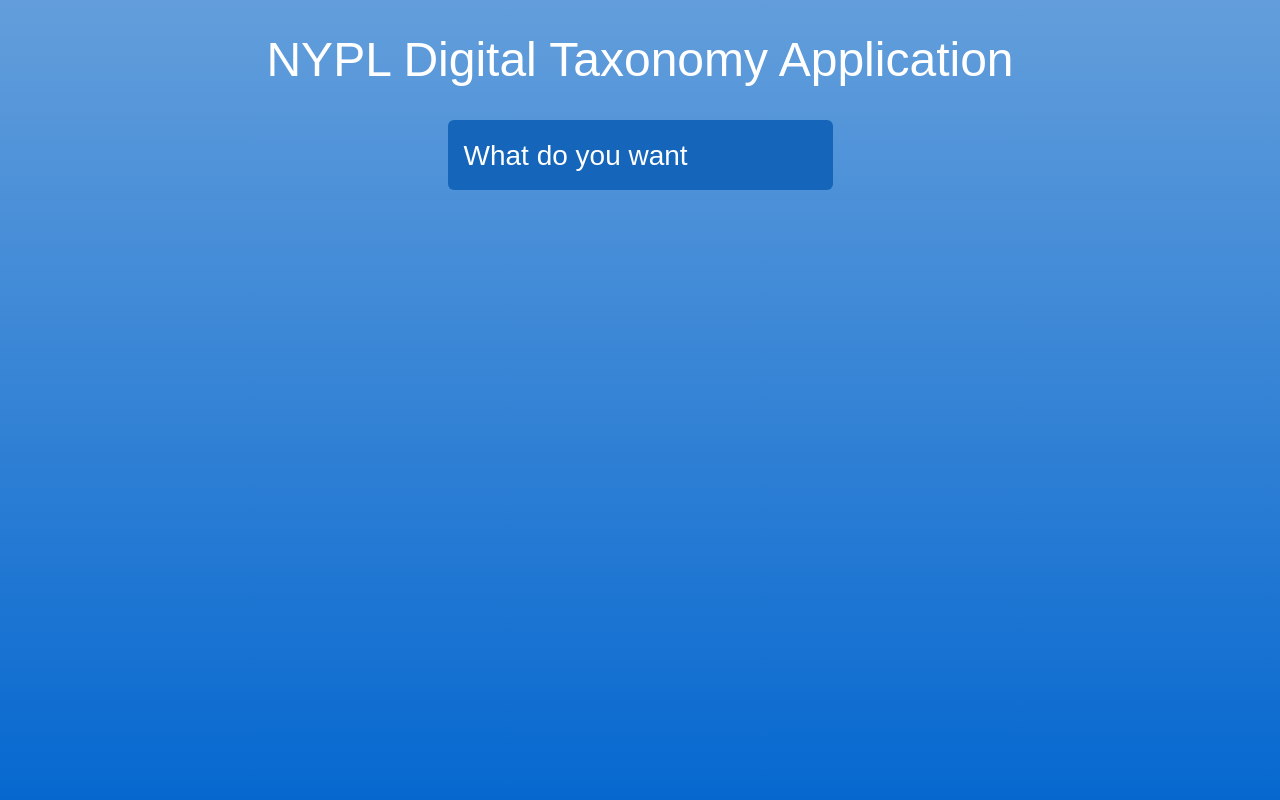
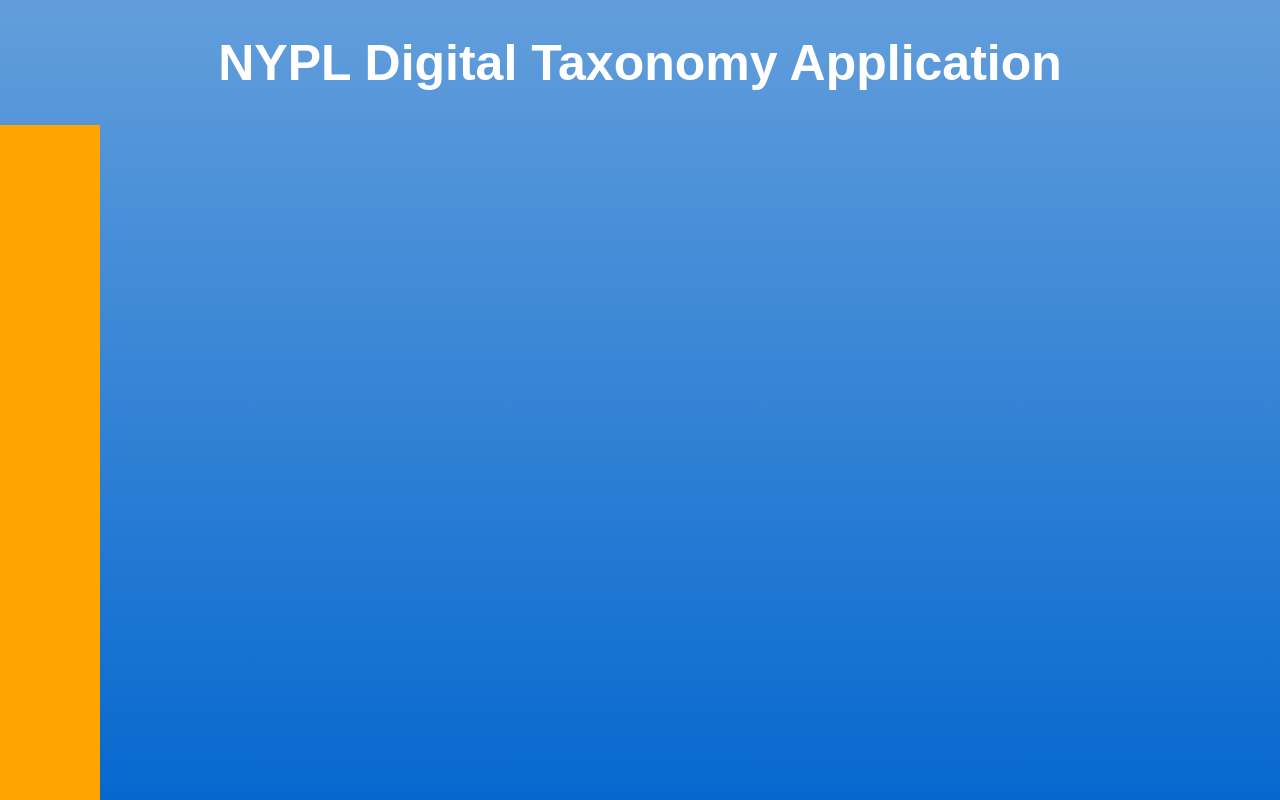
Before and after one commit to ITP19NYPL/NYPL_Taxonomy_Application, a Flask app: template service/templates/results.html in a window 1280 px wide. Run offline with Flask 2, Linux system fonts and the light colour scheme; the template is opened without the code that fills it, so the values that code supplies are empty; parts of the project's set-up code (start-up, migrations or seed data) failed here and were passed over; some libraries are stand-ins or nearby versions.

Commit message:
Update result page

```diff
--- a/service/static/css/result_page_render.css
+++ b/service/static/css/result_page_render.css
@@ -1,23 +1,8 @@
-html,
-body {
-  margin: 0;
-  padding: 0;
+h1{
+  font-size:50px;
+  color:#fff
+
 }
-
-html,
-body {
-  width: 100%;
-  height: 100%;
-  overflow: hidden;
-}
-
-*,
-*:before,
-*:after {
-  box-sizing: border-box;
-  outline: none;
-}
-
 body {
   background: linear-gradient(to bottom, #639EDB, #0668CF) no-repeat;
   font-family: 'Arimo', sans-serif;
@@ -28,202 +13,155 @@
   align-items: center;
 }
 
-h1 {
-  font-size: 3em;
-  font-weight: 300;
-  text-align: initial;
-  position: absolute;
-  top: 0px;
-  color: #ffffff;
+.awesome-list {
+  /* Create a new instance of a counter called "my-awesome-list" and set the counter to 0. */
+  counter-reset: my-awesome-list;
+  display: inline-block;
+  margin-left: -3.4em;
+  vertical-align: middle;
+  position: relative;
 }
 
-.r1 {
-  transform: translate3d(-50%, -50%, 0);
-    position: absolute;
-    width: 80%;
-    width: -webkit-fit-content;
-    width: -moz-fit-content;
-    width: 600px;
-    max-width: 90%;
-    left: 50%;
-    top: 300px;
-    background: #f2dcc5;
-    background: 2dcc5;
-    padding: 1.5em;
-    -webkit-box-shadow: 0px 2px rgba(0,0,0,0.3);
-    box-shadow: 0px 2px rgba(0,0,0,0.3);
-    border-radius: 15px 50px 30px 5px;
+.awesome-list-item {
+   /* Increment the "my-awesome-list" counter for every list item. */
+   counter-increment: my-awesome-list;
+   margin: 3em 0;
+   position: relative;
+   width: 100%;
 }
 
-.r2 {
-  transform: translate3d(-50%, -50%, 0);
-    position: absolute;
-    width: 80%;
-    width: -webkit-fit-content;
-    width: -moz-fit-content;
-    width: 600px;
-    max-width: 90%;
-    left: 50%;
-    top: 400px;
-    background: #f2dcc5;
-    background: 2dcc5;
-    padding: 1.5em;
-    -webkit-box-shadow: 0px 2px rgba(0,0,0,0.3);
-    box-shadow: 0px 2px rgba(0,0,0,0.3);
-    border-radius: 15px 50px 30px 5px;
+.awesome-list-item::before {
+  /* Display the counter and set the list style for the list. */
+  content: counter(my-awesome-list, decimal-leading-zero);
+  background: #FFF;
+  border: 10px solid #2C3E50;
+  border-radius: 50%;
+  color: #FFF;
+  display: inline-block;
+  font-weight: bold;
+  font-size: 1.8em;
+  line-height: 2.6em;
+  position: relative;
+  text-align: center;
+  vertical-align: middle;
+  width: 2.6em;
+  z-index: 2;
 }
 
-.r3 {
-  transform: translate3d(-50%, -50%, 0);
-    position: absolute;
-    width: 80%;
-    width: -webkit-fit-content;
-    width: -moz-fit-content;
-    width: 600px;
-    max-width: 90%;
-    left: 50%;
-    top: 500px;
-    background: #f2dcc5;
-    background: 2dcc5;
-    padding: 1.5em;
-    -webkit-box-shadow: 0px 2px rgba(0,0,0,0.3);
-    box-shadow: 0px 2px rgba(0,0,0,0.3);
-    border-radius: 15px 50px 30px 5px;
+/* Everything else is just basic styling. */
+
+html, body {
+  margin: 0;
+  padding: 0;
+  width: 100%;
+  height: 100%;
 }
 
-.r4 {
-  transform: translate3d(-50%, -50%, 0);
-    position: absolute;
-    width: 80%;
-    width: -webkit-fit-content;
-    width: -moz-fit-content;
-    width: 600px;
-    max-width: 90%;
-    left: 50%;
-    top: 600px;
-    background: #f2dcc5;
-    background: 2dcc5;
-    padding: 1.5em;
-    -webkit-box-shadow: 0px 2px rgba(0,0,0,0.3);
-    box-shadow: 0px 2px rgba(0,0,0,0.3);
-    border-radius: 15px 50px 30px 5px;
+body {
+  /* background: #ECF0F1; */
+  font-family: sans-serif;
+  font-size: 13px;
+  min-width: 600px;
 }
 
-.r5 {
-  transform: translate3d(-50%, -50%, 0);
-    position: absolute;
-    width: 80%;
-    width: -webkit-fit-content;
-    width: -moz-fit-content;
-    width: 600px;
-    max-width: 90%;
-    left: 50%;
-    top: 700px;
-    background: #f2dcc5;
-    background: 2dcc5;
-    padding: 1.5em;
-    -webkit-box-shadow: 0px 2px rgba(0,0,0,0.3);
-    box-shadow: 0px 2px rgba(0,0,0,0.3);
-    border-radius: 15px 50px 30px 5px;
+.container {
+  margin: 0;
+  padding: 0;
+  width: 100%;
+  height: 100%;
+  vertical-align: top;
 }
 
-a:hover, a:visited, a:hover, a:link {
-  color: rgba(255, 255, 255, 0.6);
+.list-intro {
+  background: #ffa500;
+  color: #FFF;
+  box-sizing: border-box;
+  display: inline-block;
+  padding: 2em 4em 2em 2em;
+  width: 100px;
+  height: 100%;
+  vertical-align: middle;
 }
 
-.register {
-  margin: 0 auto 0;
-  display: flex;
-  justify-content: center;
-  align-items: center;
-  position: absolute;
-  top: 120px;
+.list-intro > h1 {
+  font-size: 1.4em;
 }
 
-.field {
-  width: 385px;
-  height: 70px;
+.awesome-list-item > span {
+  background: #ecf0f1;
+  border-radius: 4px;
+  color: #FFF;
+  display: inline-block;
   position: relative;
+  line-height: 2em;
+  margin: 0 0 0 -2em;
+  padding: 1.2em 2em 1.2em 3em;
+  vertical-align: middle;
+  width: 800px;
+  text-align: center;
+  font-size: 20px;
 }
-.field input {
-  width: 100%;
-  border-radius: 6px;
-  height: 70px;
-  border: 0;
-  padding: 10px;
-  padding: 20px 0 0 16px;
-  font-size: 0;
-  background: #1566BB;
-  transition: background .3s ease;
-  color: #ffffff;
+
+.awesome-list-item > span::after {
+  background: transparent;
+  /* display: inline-block; */
+  content: "";
+  position: absolute;
+  top: 24%;
+  right: 2%;
+  width: 50%;
+  height: 50%;
+  max-width: 300px;
+  z-index: -1;
+  box-shadow: 0 15px 10px rgba(0, 0, 0, 0.4);
+  transform: rotate(3deg);
 }
-.field input:focus {
-  background: #065CB7;
-  font-size: 23px;
+
+.awesome-list-item:nth-child(1)::before {
+  background: #f4b400;
+  border-color: #db4437;
+  box-shadow: 0 0 0 3px #f4b400;
 }
-.field input:focus::-moz-selection {
-  background: rgba(188, 232, 255, 0.5);
+
+.awesome-list-item:nth-child(1) > span {
+  background: #ffbe86;
+  AD; */
 }
-.field input:focus::selection {
-  background: rgba(188, 232, 255, 0.5);
+
+.awesome-list-item:nth-child(2)::before {
+  background: #0f9d58;
+  border-color: #f4b400;
+  box-shadow: 0 0 0 3px #0f9d58;
 }
-.field input.active {
-  background: #065CB7;
-  font-size: 23px;
+
+.awesome-list-item:nth-child(2) > span {
+  background: #ffe156;
 }
-.field input,
-.field button {
-  position: absolute;
-  height: 70px;
+
+.awesome-list-item:nth-child(3)::before {
+  background: #4285f4;
+  border-color: #0f9d58;
+  box-shadow: 0 0 0 3px #4285f4;
 }
-.field button {
-  background: rgba(0, 0, 0, 0.3);
-  right: 0;
-  border: 0;
-  width: 115px;
-  border-radius: 6px;
-  font-size: 22px;
-  cursor: pointer;
-  transition: width .3s ease, background .3s ease, opacity .3s ease;
-  opacity: 0;
-  color: #065CB7;
-  text-transform: uppercae;
-  pointer-events: none;
+
+.awesome-list-item:nth-child(3) > span {
+  background: #ffe9ce;
 }
-.field button.active {
-  color: #ffffff;
-  background: #639EDB;
-  opacity: 1;
-  pointer-events: auto;
+
+.awesome-list-item:nth-child(4)::before {
+  background: #db4437;
+  border-color: #4285f4;
+  box-shadow: 0 0 0 3px #db4437;
 }
-.field button.active:hover {
-  background: #5E99D6;
+.awesome-list-item:nth-child(4) > span {
+  background: #ffb5c2;
 }
-.field button.full {
-  width: 100%;
+
+.awesome-list-item:nth-child(5)::before {
+  background: #f4b400;
+  border-color: #db4437;
+  box-shadow: 0 0 0 3px #f4b400;
 }
-.field input:focus + label {
-  font-size: 19px;
-  -webkit-transform: translate(16px, 11px);
-          transform: translate(16px, 11px);
-  color: rgba(255, 255, 255, 0.7);
+.awesome-list-item:nth-child(5) > span {
+  background: #3777ff;
 }
-.field label {
-  position: absolute;
-  color: white;
-  -webkit-transform: translate(16px, 20px);
-          transform: translate(16px, 20px);
-  transition: font-size .3s ease, color .3s .1s ease, -webkit-transform .3s ease;
-  transition: transform .3s ease, font-size .3s ease, color .3s .1s ease;
-  transition: transform .3s ease, font-size .3s ease, color .3s .1s ease, -webkit-transform .3s ease;
-  font-size: 28px;
-}
-.field label.active {
-  font-size: 19px;
-  -webkit-transform: translate(16px, 11px);
-          transform: translate(16px, 11px);
-  color: rgba(255, 255, 255, 0.7);
-}
-.field input:focus + label + button {
-  opacity: 1;
-}
--- a/service/templates/results.html
+++ b/service/templates/results.html
@@ -4,7 +4,7 @@
 {% endblock %}
 
 {% block body %}
-    <div class="register">
+<!--     <div class="register">
       <form action="/search" method="POST" class="field">
         <input id="register" name = "target_word" maxlength="21" type="text" />
         <label for="register">
@@ -12,9 +12,37 @@
         </label>
         <button>OK</button>
       </form>
+    </div> -->
+
+<!--   <main class="container">
+  <section class="list-intro">
+  </section>
+  <section class="awesome-list">
+    <div class="awesome-list-item"><span>Lorem ipsum dolor sit amet, consectetur adipisicing elit.</span></div>
+    <div class="awesome-list-item"><span>Illum placeat aut nam distinctio officiis dolore deset.</span></div>
+    <div class="awesome-list-item"><span>Dignissimos aliquam, velit odio magni mollitia quos recusate.</span></div>
+    <div class="awesome-list-item"><span>Labore quibusdam voluptatibus nobis minima reprehen.</span></div>
+  </section>
+</main> -->
+
+
+<main class="container">
+  <section class="list-intro">
+  </section>
+  <section class="awesome-list">
+    {% for i in range(0, len) %}
+    <div class="awesome-list-item">
+      {% if result[i] == None %}
+      <span>Result{{i}}</span>
+      {% else %}
+      <span>{{result[i]}}</span>
+      {% endif %}
     </div>
+    {% endfor %}
+  </section>
+</main>
 
-  {% for i in range(0, len) %}
+<!--   {% for i in range(0, len) %}
   <div class="r{{i+1}}">
     <label for="r{{i+1}}">
         {% if result[i] == None %}
@@ -25,7 +53,7 @@
     </label>
   </div>
   {% endfor %}
-
+ -->
   <script type="text/javascript" src="http://code.jquery.com/jquery-1.7.1.min.js"></script>
   <script type="text/javascript" src="static/js/logic.js"></script>
 {% endblock %}
```
